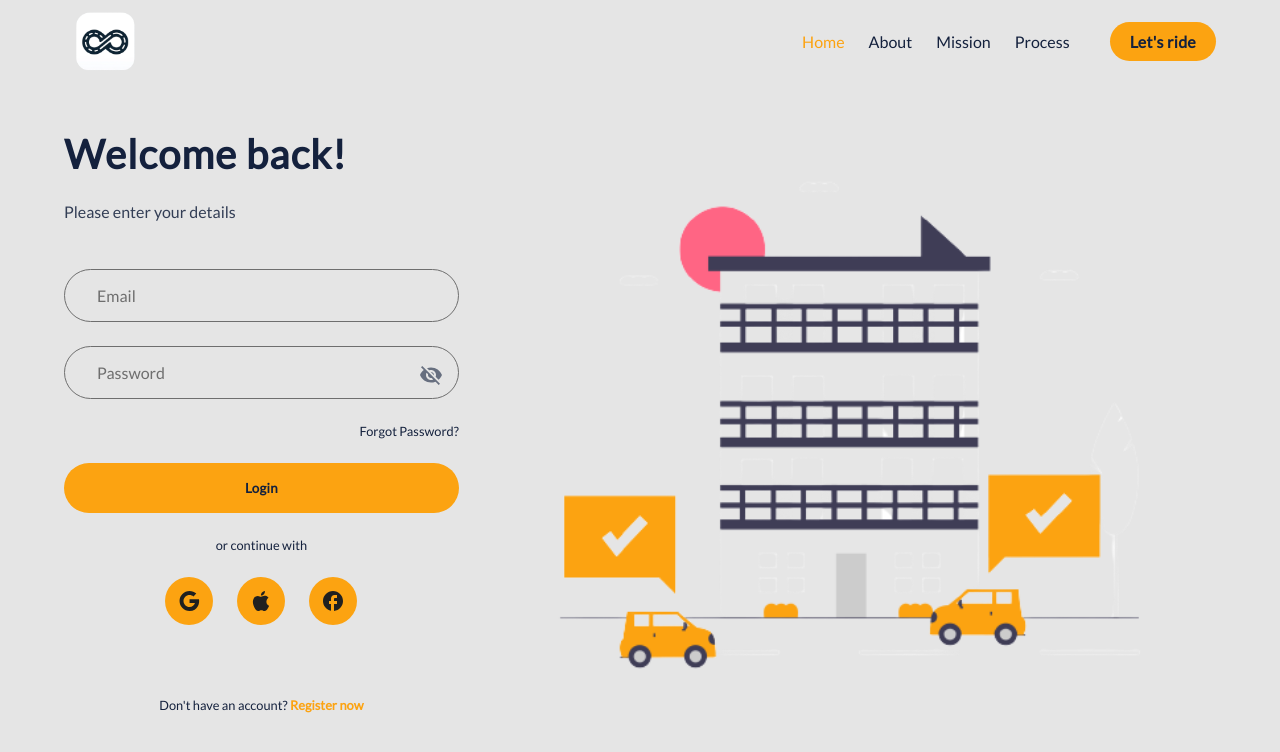
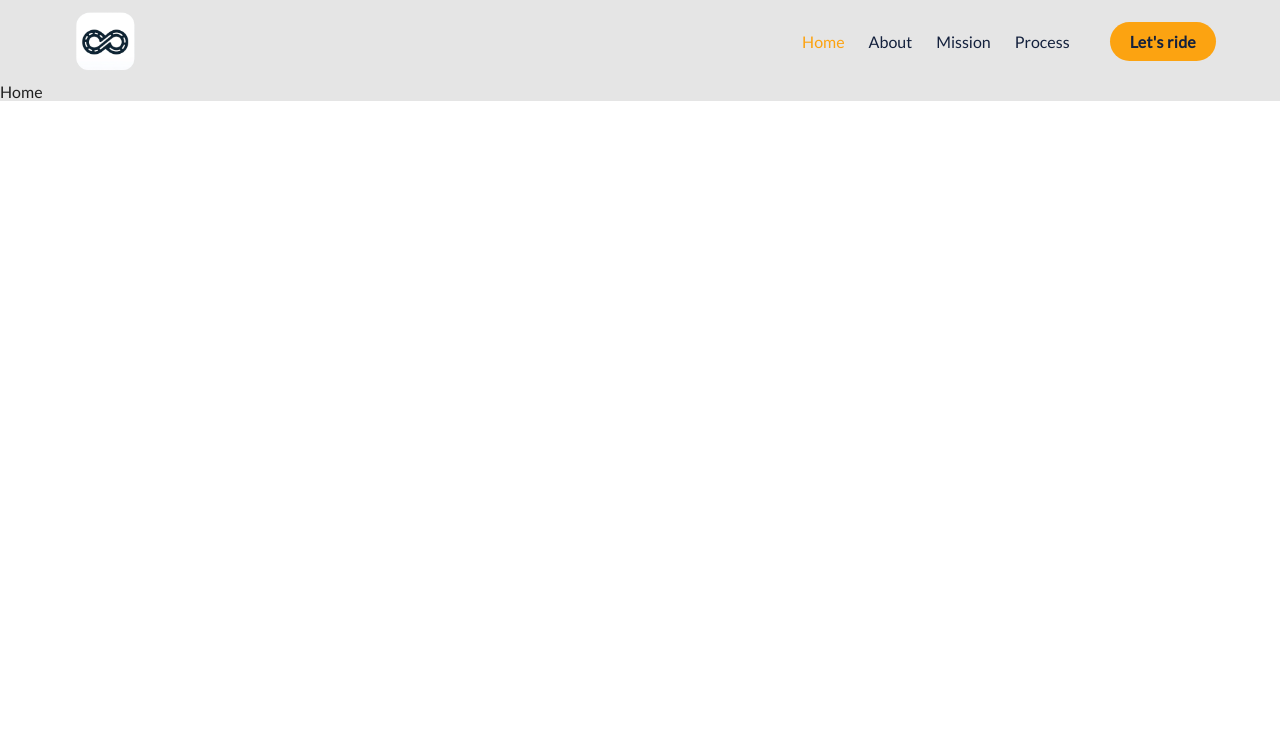
Before and after one commit to JakubWojtkowski/InfiWheel, a React (Create React App) app: page / in a window 1280 px wide. Shown: the top 752 px of the page. Built offline with nearby package versions, Linux system fonts and the light colour scheme.

Commit message:
Add react-router and Home component.

```diff
--- a/package.json
+++ b/package.json
@@ -14,6 +14,7 @@
     "react": "^18.2.0",
     "react-dom": "^18.2.0",
     "react-redux": "^8.1.3",
+    "react-router-dom": "^5.3.4",
     "react-scripts": "5.0.1",
     "redux": "^4.2.1",
     "styled-components": "^6.1.1",
--- a/src/App.js
+++ b/src/App.js
@@ -2,12 +2,24 @@ import React from "react";
 import styled from "styled-components";
 import Login from "./components/Login";
 import Navbar from "./components/Navbar";
+import Home from "./components/Home";
+import { BrowserRouter as Router, Switch, Route } from "react-router-dom";
 
 function App() {
   return (
     <Container>
-      <Navbar />
-      <Login />
+      <Router>
+        <Navbar />
+        <Switch>
+          <Route path="/login">
+            <Login />
+          </Route>
+
+          <Route path="/">
+            <Home />
+          </Route>
+        </Switch>
+      </Router>
     </Container>
   );
 }
--- /dev/null
+++ b/src/components/Home.js
@@ -0,0 +1,7 @@
+import React from "react";
+
+function Home() {
+  return <div>Home</div>;
+}
+
+export default Home;
```
Also changed, not shown: 1 other file (tests, documents, lock files or other folders).
